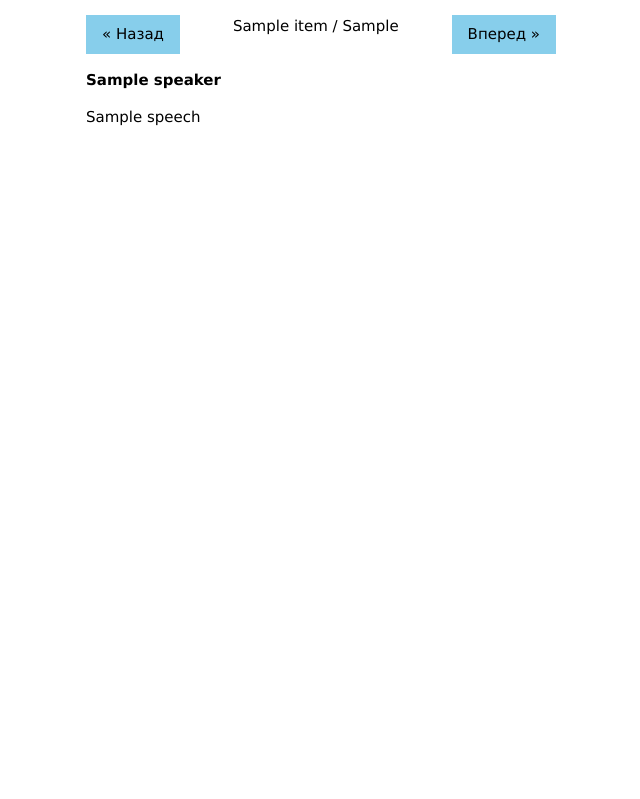
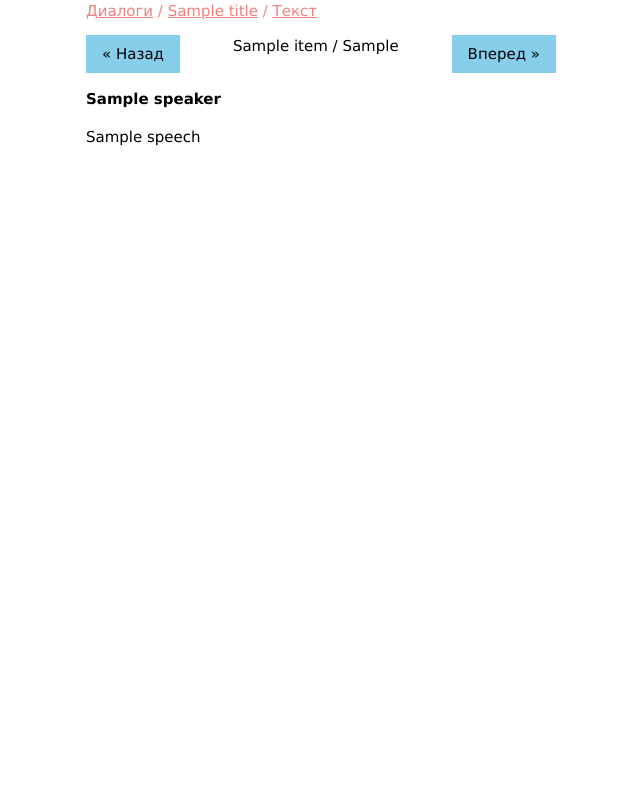
Before and after one commit to motherwort/plato-dialogues, a FastAPI app: template src/templates/dialogue.j2 in a window 1280 px wide. Shown: the top 799 px of the page, without its empty margins (319-959 px from the left). Before the commit the page ends 126 px from the top, so only its background shows below. Run offline with FastAPI, Linux system fonts and the light colour scheme; the template is opened without the code that fills it: most values are stand-ins (such as "Sample title", 1, 10 or a date in 2020); some libraries are stand-ins or nearby versions.

Commit message:
feat: add navigation

```diff
--- a/src/main.py
+++ b/src/main.py
@@ -119,7 +119,10 @@ def dialogue(request: Request, response: Response, dialogue: str, item: int | Li
     if dialogue_item_context is None:
         return respond404(request=request)
 
-    context = {"request": request}
+    context = {
+        "back_link": f"/{dialogue}/info",
+        "request": request,
+    }
     context.update(dialogue_item_context)
 
 
--- a/src/templates/dialogue.j2
+++ b/src/templates/dialogue.j2
@@ -5,16 +5,18 @@
     <link rel="stylesheet" href="https://www.w3schools.com/w3css/4/w3.css">
     <style>
         body {
-            margin: 0;
             padding: 0;
-        }
-        .dialogueItem {
             /* Center the form on the page */
             margin: 0 auto;
             width: 500px;
-            /* Form outline */
-            padding: 1em;
             height: 100%;
+        }
+        .backLink {
+            padding: 0em 1em;
+            color: lightcoral;
+        }
+        .dialogueItem {
+            padding: 0.8em 1em;
         }
         .speech {
             text-align: justify;
@@ -27,7 +29,7 @@
             align: center;
         }
         @media only screen and (max-width: 505px) {
-            .dialogueItem {
+            body {
                 width: 100%;
                 border: 5px;
             }
@@ -36,6 +38,9 @@
     <script src="https://unpkg.com/htmx.org@1.9.10"></script>
 </head>
 <body>
+<div class="backLink">
+    <a href="/">Диалоги</a> / <a href="{{ back_link }}">{{ title }}</a> / <a href="">Текст</a>
+</div>
 <div id="dialogueItem" class="dialogueItem">
     {% include 'dialogue_item.j2' %}
 </div>
```
Also changed, not shown: src/templates/dialogue_info.j2 (+18 -3 lines), src/templates/main.j2 (+19 -3 lines).
